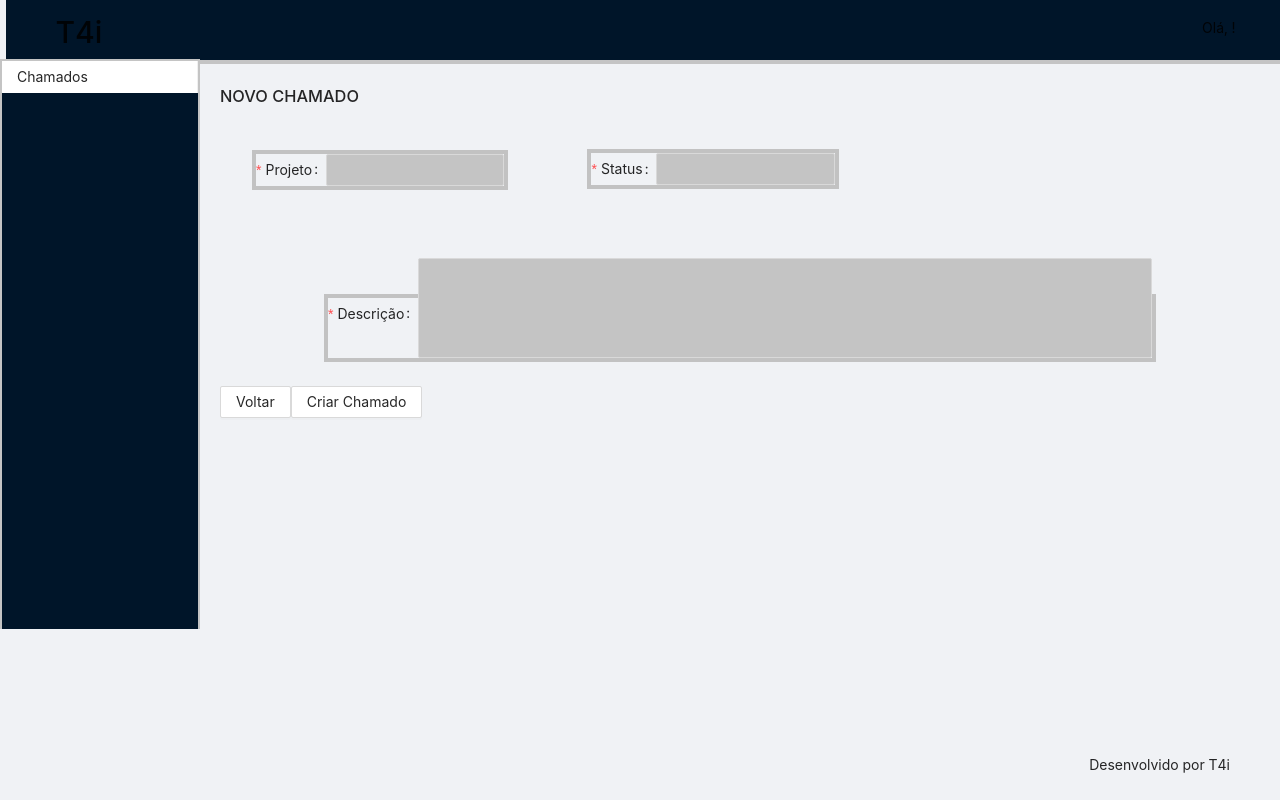
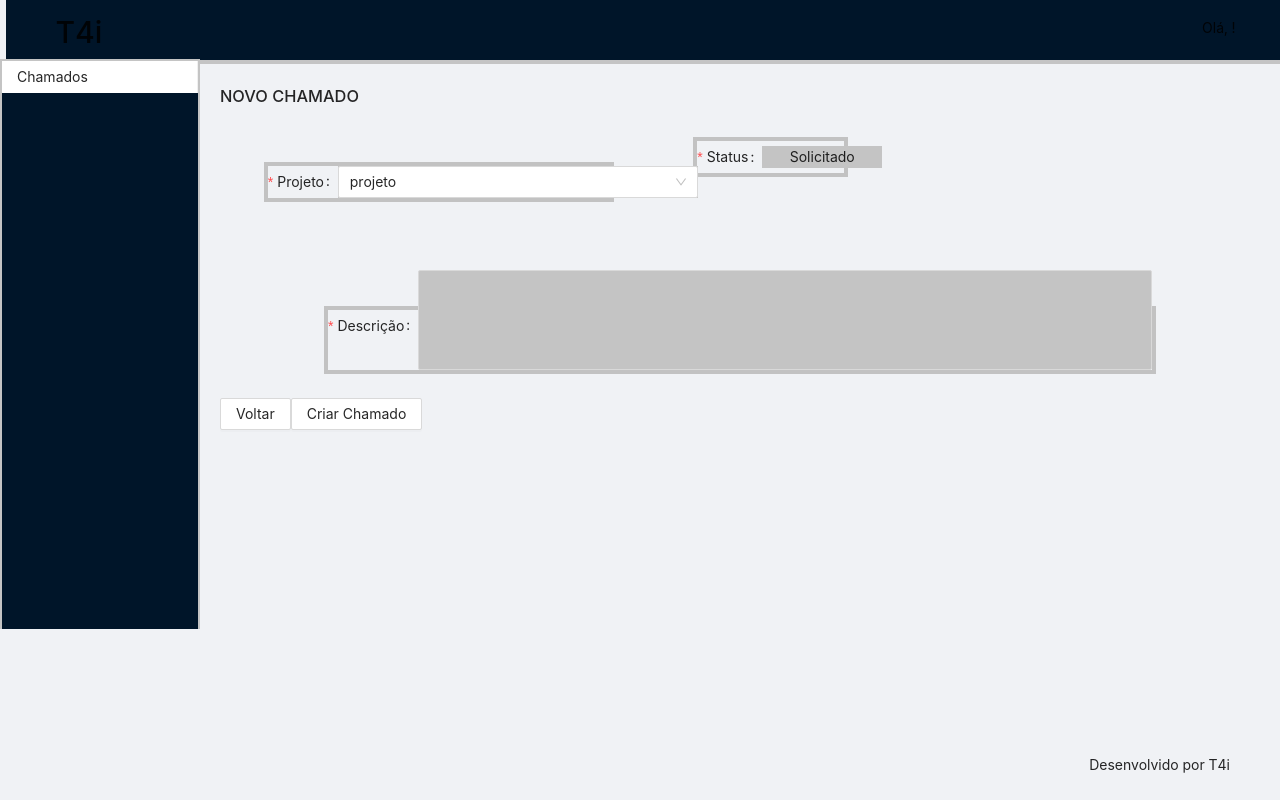
Before and after one commit to thallenk/call-list-training, a React (Create React App) app: page /create-call in a window 1280 px wide. Built offline with nearby package versions, Linux system fonts and the light colour scheme.

Commit message:
form interface update

```diff
--- a/src/components/form/form.css
+++ b/src/components/form/form.css
@@ -17,3 +17,23 @@
     margin-top: -40%;
     margin-right: 100px;
 }
+
+#labelStatus{
+    margin-left: 200px;
+}
+
+#selector{
+   margin-top:100px;
+}
+
+
+.ant-select-show-arrow{
+    background-color: #c4c4c4;
+}
+
+#status{
+    width: 120px;
+    background-color: #c4c4c4;
+    align-items: center;
+    text-align: center;
+}
--- a/src/components/form/form.tsx
+++ b/src/components/form/form.tsx
@@ -1,9 +1,21 @@
 import React, { useState } from 'react'
-import { Form, Input, Button } from 'antd';
+import { Form, Input, Button, Select } from 'antd';
 import { useHistory } from 'react-router';
+import {  selectProject } from 'store/Project'
+import { useSelector } from 'react-redux';
 import './form.css'
 
+
 export default function Forms() {
+
+
+  const { Project } = useSelector(selectProject)
+  const { Option } = Select;
+
+
+  function handleChange(value: any) {
+    console.log(`selected ${value}`);
+  }
 
   const history = useHistory()
 
@@ -12,8 +24,8 @@ export default function Forms() {
     history.push('/dashboard')
 }
 
-  const [project, setProject] = useState('')
-  const [status, setStatus] = useState('')
+  // const [project, setProject] = useState('')
+
   const [descricao, setDescricao] = useState('')
     return(
     <>
@@ -21,27 +33,39 @@ export default function Forms() {
     <Form>
       <Form
       layout='inline'>
+       <Form.Item
+        label="Projeto"
+        name="status"
+        rules={[{ required: true, message: 'Please choose your project' }]}
+        >
+        <Select
+        id="selector"
+        defaultValue="projeto"
+        style={{ width: 360 }}
+        onChange={handleChange} >
+          {Project.map((proj) => {
+            return(
+              <Option value ={proj.id}>{proj.denominacao}</Option>
+            )
+          })}
+        </Select>
+        </Form.Item>
+
         <Form.Item
-          label="Projeto"
-          name="project"
-          rules={[{ required: true, message: 'Please input your Project name!' }]}
-        >
-        <Input
-        id ='inputProject'
-        type='text'
-        value= {project}
-        onChange= {(e) => setProject(e.target.value)}/>
-        </Form.Item>
-        <Form.Item
+        id='labelStatus'
         label="Status"
         name="status"
         rules={[{ required: true, message: 'Please input your Project status' }]}
         >
-        <Input
+        <div
+        id='status'>
+          Solicitado
+        </div>
+        {/* <Input
         id ='inputStatus'
         type='text'
         value= {status}
-        onChange= {(e) => setStatus(e.target.value)}/>
+        onChange= {(e) => setStatus(e.target.value)}/> */}
         </Form.Item>
       </Form>
       <Form.Item
```
